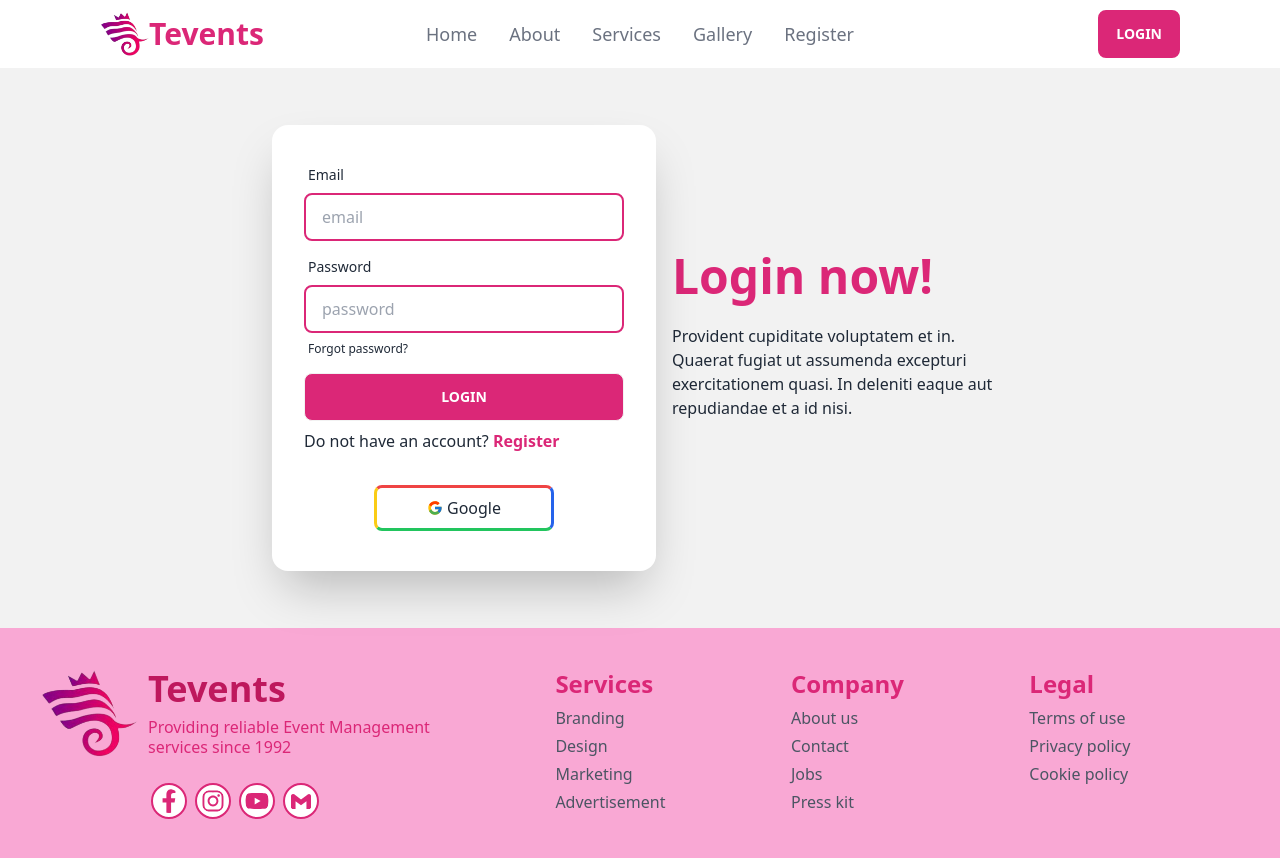
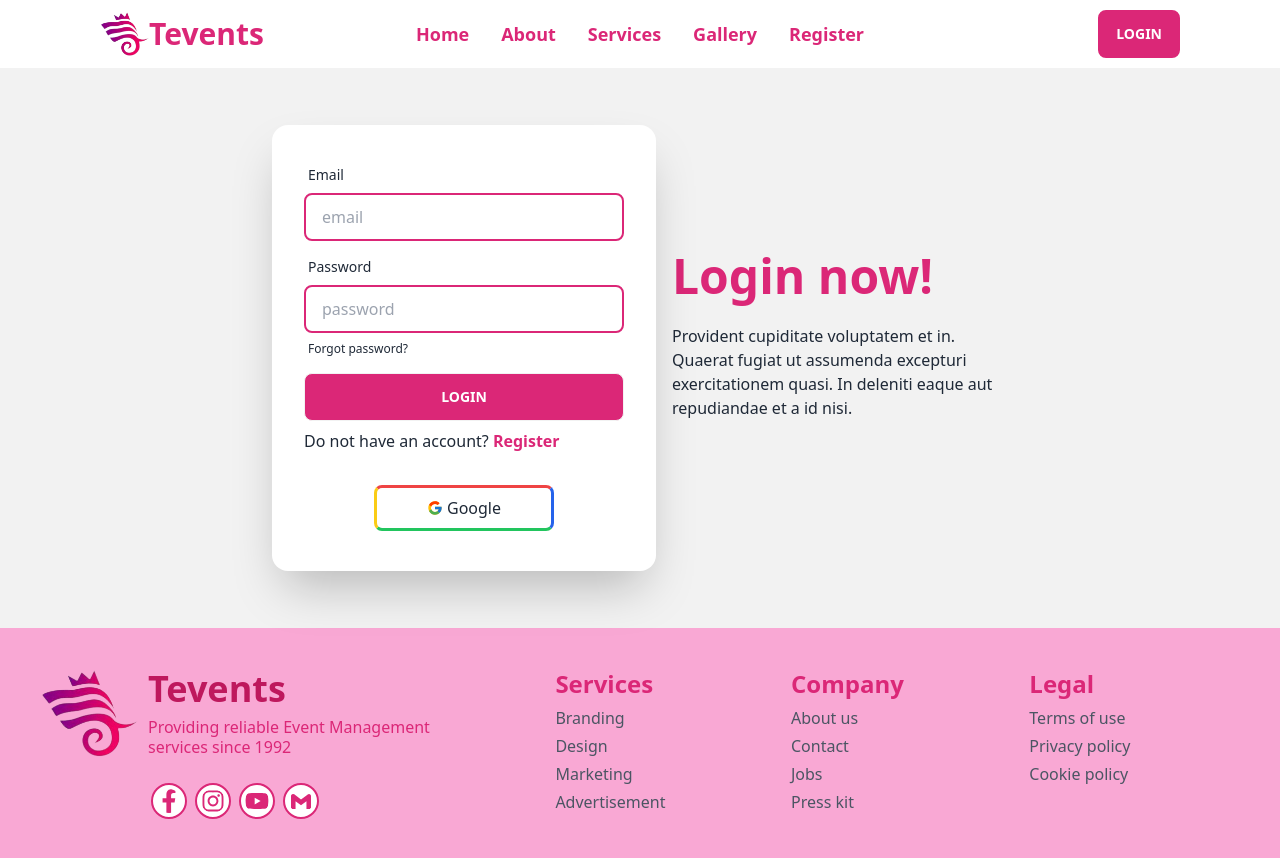
Before and after one commit to TrishonBaidaya7399/Event-Management-React, a React (Vite) app: page /login in a window 1280 px wide. Built offline with nearby package versions, Linux system fonts and the light colour scheme; no server answers.

Commit message:
- Error Page added with a customized design

```diff
--- /dev/null
+++ b/src/ErrorPage/ErrorPage.jsx
@@ -0,0 +1,30 @@
+import { useRouteError } from "react-router-dom";
+import Navbar from "../assets/Components/Navbar/Navbar";
+export default function ErrorPage() {
+  const error = useRouteError();
+  console.error(error);
+  const handleBack=()=>{
+    window.history.back();
+  }
+
+  return (
+    <>
+    <div id="error-page">
+    <Navbar/>
+    <div className="hero min-h-screen bg-pink-200">
+     <div className="hero-content flex-col items-center lg:flex-row-reverse">
+       <img src="https://i.ibb.co/HTLPr6C/be63b6132569217-61aba505be5fb-removebg-preview.png" className="max-w-sm rounded-lg" />
+      <div>
+       <h1 className="text-8xl font-bold text-pink-600">Oops!</h1>
+       <p className="pt-6 text-pink-600 font-bold text-xl">Sorry, an unexpected error has occurred</p>
+       <p className="py-6 text-red-600 font-bold text-[16px]">
+        <i>{error.statusText || error.message}</i>
+      </p>
+       <button onClick={handleBack} className="btn bg-pink-600 text-white text-xl  px-8 py-1">Back</button>
+      </div>
+     </div>
+    </div>
+    </div>
+    </>
+  );
+}
--- a/src/Routes/Routes.jsx
+++ b/src/Routes/Routes.jsx
@@ -8,11 +8,13 @@ import AboutPage from "../Pages/About/AboutPage";
 import Login from "../Pages/Login/Login";
 import Register from "../Pages/Registration/Register";
 import PrivateRoute from "./PrivateRoute";
+import ErrorPage from "../ErrorPage/ErrorPage";
 
 const router = createBrowserRouter([
   {
     path: "/",
     element: <Root />,
+    errorElement: <ErrorPage />,
     children: [
       {
         path: "/",
--- a/src/assets/Components/Navbar/Navbar.jsx
+++ b/src/assets/Components/Navbar/Navbar.jsx
@@ -38,19 +38,19 @@ const Navbar = () => {
   const links=
   <>
    <li>
-        <NavLink className="text-[18px] text-gray-500 font-normal hover:bg-pink-600 hover:text-white active:text-white " to="/" activeClassName="active-link">Home</NavLink>
+        <NavLink className="text-[18px] text-gray-500 font-normal hover:bg-pink-600 hover:text-white active:text-white text-pink-600 font-semibold" to="/" activeClassName="active-link">Home</NavLink>
     </li>
     <li>
-        <NavLink className="text-[18px] text-gray-500 font-normal hover:bg-pink-600 hover:text-white active:text-white" to="/about">About</NavLink>
+        <NavLink className="text-[18px] text-gray-500 font-normal hover:bg-pink-600 hover:text-white active:text-white text-pink-600 font-semibold" to="/about">About</NavLink>
     </li>
     <li>
-        <NavLink className="text-[18px] text-gray-500 font-normal hover:bg-pink-600 hover:text-white active:text-white " to="/services" activeClassName="active-link">Services</NavLink>
+        <NavLink className="text-[18px] text-gray-500 font-normal hover:bg-pink-600 hover:text-white active:text-white text-pink-600 font-semibold" to="/services" activeClassName="active-link">Services</NavLink>
     </li>
     <li>
-        <NavLink className="text-[18px] text-gray-500 font-normal hover:bg-pink-600 hover:text-white active:text-white " to="/gallery" activeClassName="active-link">Gallery</NavLink>
+        <NavLink className="text-[18px] text-gray-500 font-normal hover:bg-pink-600 hover:text-white active:text-white text-pink-600 font-semibold" to="/gallery" activeClassName="active-link">Gallery</NavLink>
     </li>
     <li>
-        <NavLink className="text-[18px] text-gray-500 font-normal hover:bg-pink-600 hover:text-white active:text-white " to="/register" activeClassName="active-link">Register</NavLink>
+        <NavLink className="text-[18px] text-gray-500 font-normal hover:bg-pink-600 hover:text-white active:text-white text-pink-600 font-semibold" to="/register" activeClassName="active-link">Register</NavLink>
     </li>
   </>
     return (
```
